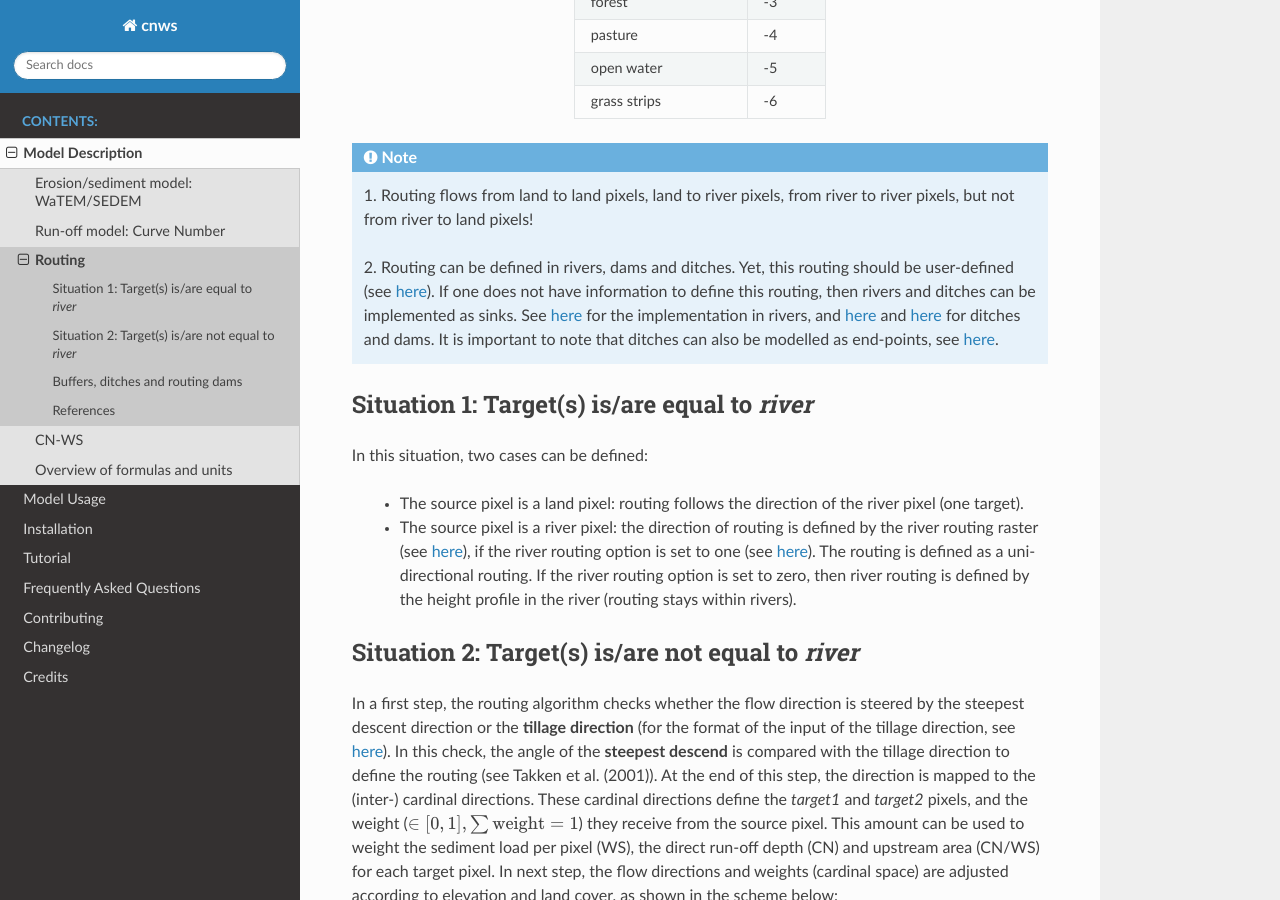
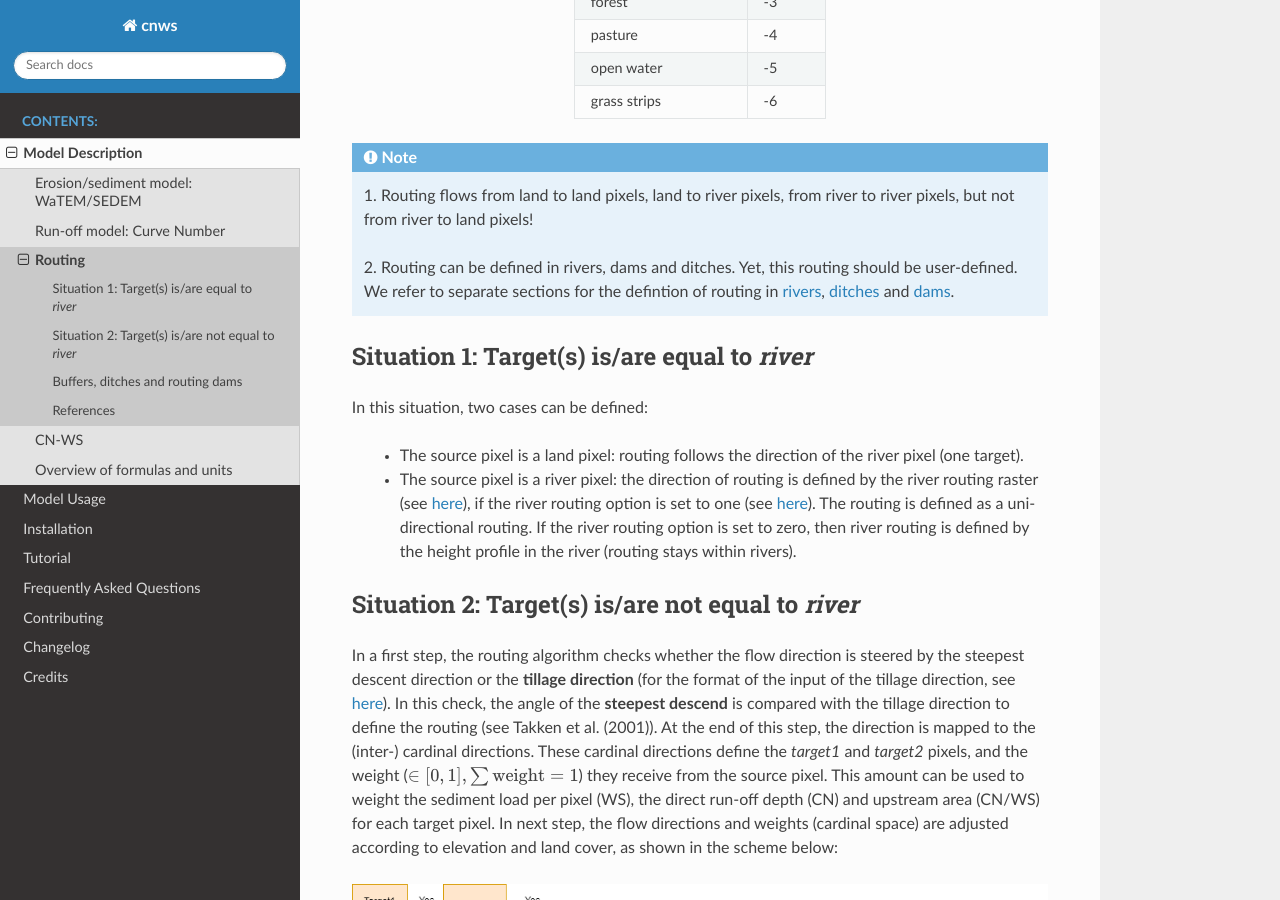
Before and after one commit to watem-sedem/watem-sedem, a Sphinx documentation site: the page built from docs/routing.rst, in a window 1280 px wide and 900 px high, scrolled down 675 px. Built offline with Sphinx 7.4.7 and the Read the Docs theme 2.0.0, drawn with Linux system fonts in a browser that asks for light colours.

Commit message:
Remove 'see here' in text

```diff
--- a/docs/routing.rst
+++ b/docs/routing.rst
@@ -31,14 +31,10 @@ this manual the non-river pixels are sometimes referred to as `land pixels`.
     1. Routing flows from land to land pixels, land to river pixels, from river
     to river pixels, but not from river to land pixels!
 
-    2. Routing can be defined in rivers, dams and ditches. Yet, this
-    routing should be user-defined (see :ref:`here <riverrouting>`). If one
-    does not have information to define this routing, then rivers and ditches
-    can be implemented as sinks. See :ref:`here <riverrouting>` for the
-    implementation in rivers, and :ref:`here <ditchmap>` and
-    :ref:`here <dammap>` for ditches and dams. It is important to note that
-    ditches can also be modelled as end-points, see
-    :ref:`here <sewermapfile>`.
+    2. Routing can be defined in rivers, dams and ditches. Yet,
+    this routing should be user-defined. We refer to separate sections for the
+    defintion of routing in :ref:`rivers <riverrouting>`, :ref:`ditches <ditchmap>`
+    and :ref:`dams <dammap>`.
 
 
 Situation 1: Target(s) is/are equal to `river`
```
